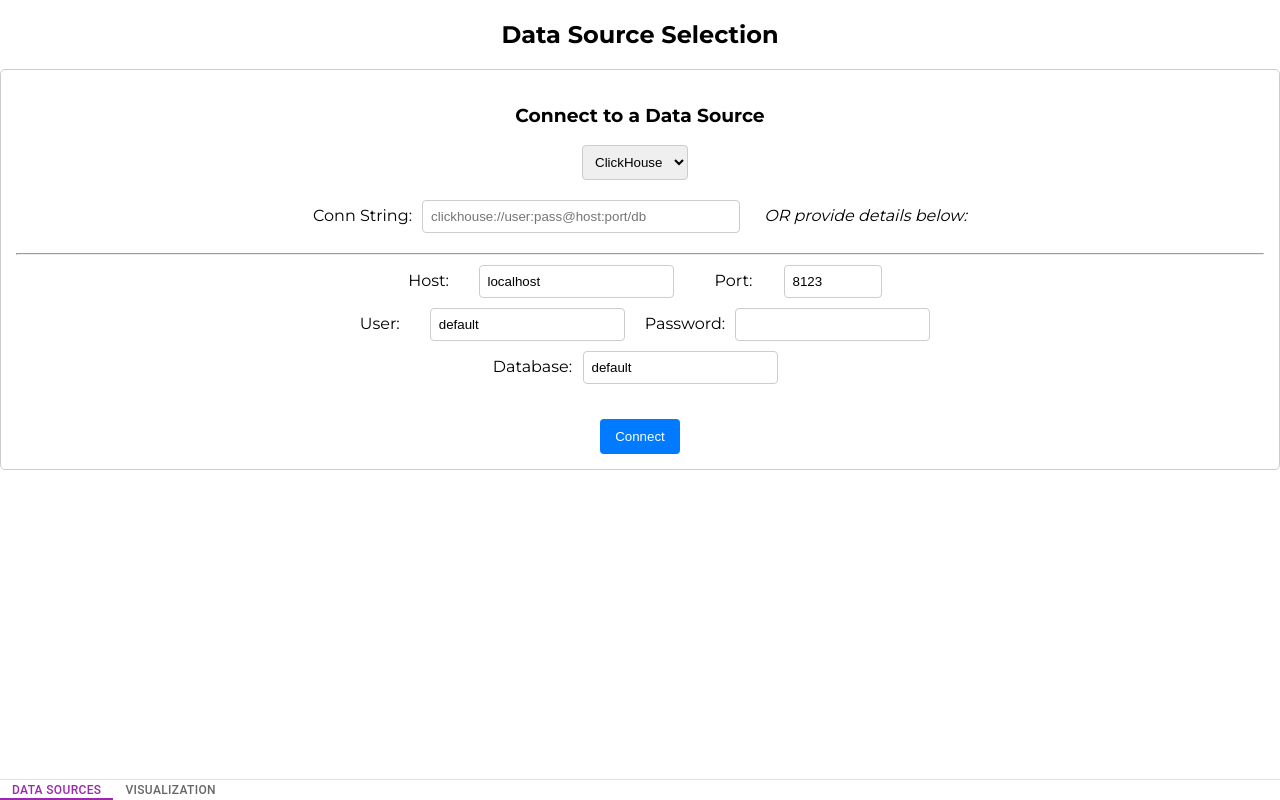
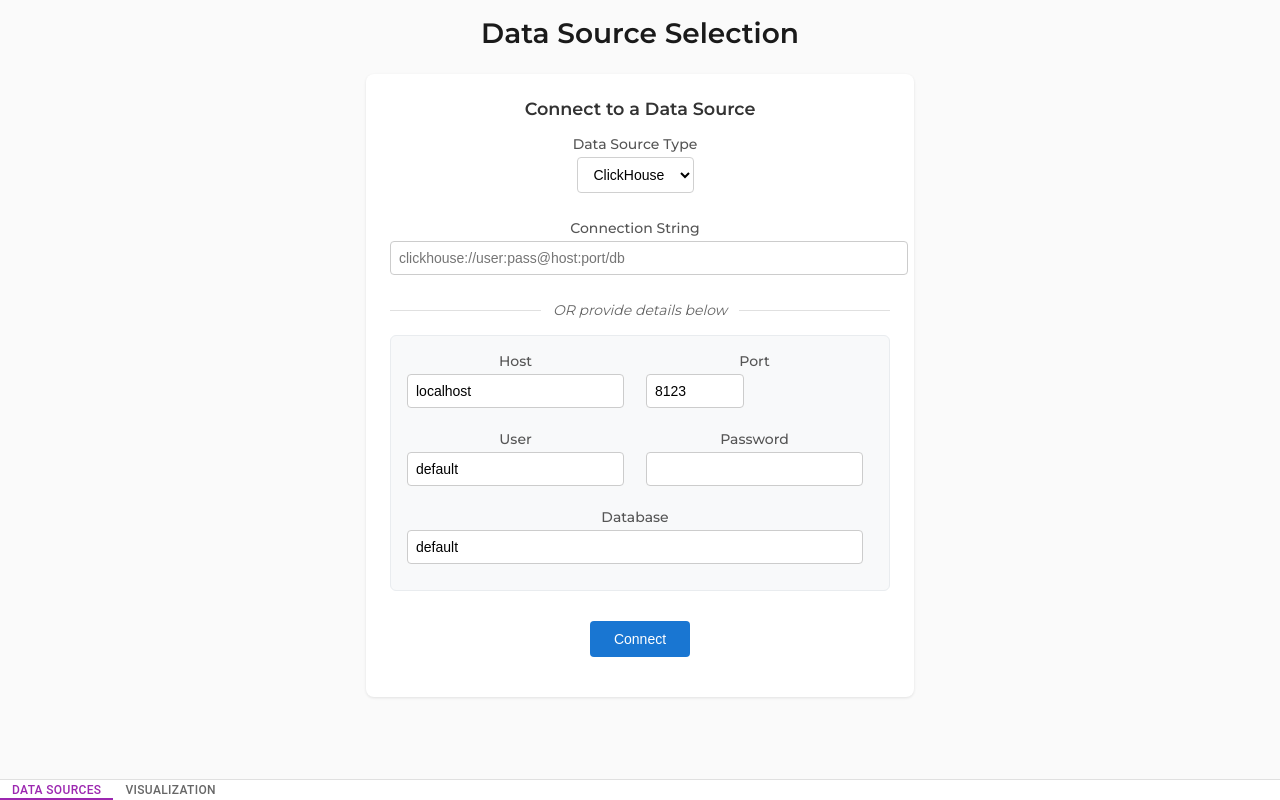
Before and after one commit to henrywiechert/datafeta, a React (Create React App) app in the folder frontend/: page / in a window 1280 px wide. Built offline with nearby package versions, Linux system fonts and the light colour scheme.

Commit message:
Redesign data source page with modern, professional layout
Co-authored-by: henrywiechert <9021671+henrywiechert@users.noreply.github.com>

```diff
--- /dev/null
+++ b/frontend/src/pages/DataSourceSelectionPage.module.css
@@ -0,0 +1,230 @@
+.container {
+  display: flex;
+  flex-direction: column;
+  align-items: center;
+  padding: 16px;
+  min-height: 100vh;
+  background-color: #fafafa;
+}
+
+.pageTitle {
+  font-size: 1.75rem;
+  font-weight: 600;
+  color: #1a1a1a;
+  margin: 0 0 24px 0;
+  text-align: center;
+}
+
+.card {
+  background: #ffffff;
+  border-radius: 8px;
+  box-shadow: 0 1px 3px rgba(0, 0, 0, 0.1);
+  padding: 24px;
+  width: 100%;
+  max-width: 500px;
+  margin-bottom: 16px;
+}
+
+.sectionTitle {
+  font-size: 1.1rem;
+  font-weight: 600;
+  color: #333;
+  margin: 0 0 16px 0;
+}
+
+.formGroup {
+  margin-bottom: 16px;
+}
+
+.formRow {
+  display: flex;
+  gap: 12px;
+  margin-bottom: 12px;
+  align-items: center;
+}
+
+.formField {
+  display: flex;
+  flex-direction: column;
+  flex: 1;
+}
+
+.label {
+  font-size: 0.875rem;
+  font-weight: 500;
+  color: #555;
+  margin-bottom: 4px;
+  display: block;
+}
+
+.input,
+.select {
+  padding: 8px 12px;
+  border: 1px solid #d0d0d0;
+  border-radius: 4px;
+  font-size: 0.875rem;
+  background: #ffffff;
+  transition: border-color 0.2s, box-shadow 0.2s;
+}
+
+.input:focus,
+.select:focus {
+  outline: none;
+  border-color: #1976d2;
+  box-shadow: 0 0 0 2px rgba(25, 118, 210, 0.1);
+}
+
+.input:disabled,
+.select:disabled {
+  background-color: #f5f5f5;
+  color: #999;
+  cursor: not-allowed;
+}
+
+.inputWide {
+  width: 100%;
+}
+
+.inputSmall {
+  width: 80px;
+}
+
+.connectionStringSection {
+  margin-bottom: 16px;
+}
+
+.orDivider {
+  display: flex;
+  align-items: center;
+  margin: 16px 0;
+  color: #666;
+  font-size: 0.875rem;
+  font-style: italic;
+}
+
+.orDivider::before,
+.orDivider::after {
+  content: '';
+  flex: 1;
+  height: 1px;
+  background: #e0e0e0;
+}
+
+.orDivider::before {
+  margin-right: 12px;
+}
+
+.orDivider::after {
+  margin-left: 12px;
+}
+
+.fieldsSection {
+  padding: 16px;
+  background: #f8f9fa;
+  border-radius: 6px;
+  border: 1px solid #e9ecef;
+}
+
+.buttonContainer {
+  margin-top: 20px;
+  text-align: center;
+}
+
+.button {
+  background: #1976d2;
+  color: white;
+  border: none;
+  border-radius: 4px;
+  padding: 10px 24px;
+  font-size: 0.875rem;
+  font-weight: 500;
+  cursor: pointer;
+  transition: background-color 0.2s, transform 0.1s;
+  min-width: 100px;
+}
+
+.button:hover:not(:disabled) {
+  background: #1565c0;
+  transform: translateY(-1px);
+}
+
+.button:disabled {
+  background: #ccc;
+  cursor: not-allowed;
+  transform: none;
+}
+
+.disconnectButton {
+  background: #d32f2f;
+}
+
+.disconnectButton:hover:not(:disabled) {
+  background: #c62828;
+}
+
+.messageContainer {
+  margin-top: 16px;
+  text-align: center;
+}
+
+.errorMessage {
+  color: #d32f2f;
+  font-size: 0.875rem;
+  margin: 8px 0;
+}
+
+.successMessage {
+  color: #2e7d32;
+  font-size: 0.875rem;
+  margin: 8px 0;
+}
+
+.loadingText {
+  color: #666;
+  font-size: 0.875rem;
+  margin: 8px 0;
+}
+
+.fileUpload {
+  margin-top: 8px;
+}
+
+.fileUpload input[type="file"] {
+  margin-bottom: 8px;
+}
+
+.selectedFile {
+  font-size: 0.8rem;
+  color: #666;
+  margin-top: 4px;
+}
+
+/* Responsive design for smaller screens */
+@media (max-width: 600px) {
+  .container {
+    padding: 12px;
+  }
+
+  .card {
+    padding: 16px;
+    max-width: none;
+  }
+
+  .pageTitle {
+    font-size: 1.5rem;
+    margin-bottom: 16px;
+  }
+
+  .formRow {
+    flex-direction: column;
+    gap: 8px;
+  }
+
+  .formRow .formField {
+    width: 100%;
+  }
+
+  .inputSmall {
+    width: 100%;
+  }
+}
--- a/frontend/src/pages/DataSourceSelectionPage.tsx
+++ b/frontend/src/pages/DataSourceSelectionPage.tsx
@@ -1,8 +1,8 @@
 import React, { useState, useEffect, ChangeEvent } from 'react';
 import { ConnectionDetails } from '../types';
 import { useConnection } from '../contexts/ConnectionContext';
-import '../App.css';
 import { Link } from 'react-router-dom';
+import styles from './DataSourceSelectionPage.module.css';
 
 function DataSourceSelectionPage() {
   const { isConnected, isLoading, error, message, connect, disconnect, connectionDetails } = useConnection();
@@ -83,64 +83,149 @@ function DataSourceSelectionPage() {
   };
 
   return (
-    <div>
-      <h2>Data Source Selection</h2>
+    <div className={styles.container}>
+      <h2 className={styles.pageTitle}>Data Source Selection</h2>
 
-      <div className="connection-area">
-        <h3>Connect to a Data Source</h3>
-        <select value={connectionType} onChange={(e) => setConnectionType(e.target.value as 'csv' | 'clickhouse')} disabled={isConnected || isLoading}>
+      <div className={styles.card}>
+        <h3 className={styles.sectionTitle}>Connect to a Data Source</h3>
+
+        <div className={styles.formGroup}>
+          <label className={styles.label}>Data Source Type</label>
+          <select
+            className={styles.select}
+            value={connectionType}
+            onChange={(e) => setConnectionType(e.target.value as 'csv' | 'clickhouse')}
+            disabled={isConnected || isLoading}
+          >
             <option value="csv">CSV File</option>
             <option value="clickhouse">ClickHouse</option>
           </select>
+        </div>
 
         {connectionType === 'csv' && (
-          <div style={{marginTop: '10px'}}>
-            <label>CSV File:</label>
-            <input type="file" accept=".csv" onChange={handleFileChange} disabled={isConnected || isLoading} />
-            {filePath && <span style={{ marginLeft: '10px' }}>Selected: {filePath}</span>}
+          <div className={styles.formGroup}>
+            <div className={styles.fileUpload}>
+              <label className={styles.label}>CSV File</label>
+              <input
+                type="file"
+                accept=".csv"
+                onChange={handleFileChange}
+                disabled={isConnected || isLoading}
+                className={styles.input}
+              />
+              {filePath && <div className={styles.selectedFile}>Selected: {filePath}</div>}
+            </div>
           </div>
         )}
 
         {connectionType === 'clickhouse' && (
-          <div style={{marginTop: '10px'}}>
-            <div>
-                <label>Conn String:</label>
-                <input style={{width: '300px'}} type="text" value={connString} onChange={(e) => setConnString(e.target.value)} placeholder="clickhouse://user:pass@host:port/db" disabled={isConnected || isLoading} />
-                <em style={{marginLeft: '10px'}}> OR provide details below:</em>
-            </div>
-            <hr style={{margin: '10px 0'}}/>
-            <div>
-                <label>Host:</label>
-                <input type="text" value={host} onChange={(e) => setHost(e.target.value)} disabled={isConnected || isLoading || !!connString} />
-                <label style={{marginLeft: '10px'}}>Port:</label>
-                <input type="number" style={{width: '80px'}} value={port} onChange={(e) => setPort(e.target.value)} disabled={isConnected || isLoading || !!connString} />
-            </div>
-            <div>
-                <label>User:</label>
-                <input type="text" value={user} onChange={(e) => setUser(e.target.value)} disabled={isConnected || isLoading || !!connString} />
-                <label style={{marginLeft: '10px'}}>Password:</label>
-                <input type="password" value={password} onChange={(e) => setPassword(e.target.value)} disabled={isConnected || isLoading || !!connString} />
-            </div>
-             <div>
-                <label>Database:</label>
-                <input type="text" value={dbName} onChange={(e) => setDbName(e.target.value)} disabled={isConnected || isLoading || !!connString} />
+          <>
+            <div className={styles.connectionStringSection}>
+              <div className={styles.formField}>
+                <label className={styles.label}>Connection String</label>
+                <input
+                  className={`${styles.input} ${styles.inputWide}`}
+                  type="text"
+                  value={connString}
+                  onChange={(e) => setConnString(e.target.value)}
+                  placeholder="clickhouse://user:pass@host:port/db"
+                  disabled={isConnected || isLoading}
+                />
               </div>
             </div>
+
+            <div className={styles.orDivider}>OR provide details below</div>
+
+            <div className={styles.fieldsSection}>
+              <div className={styles.formRow}>
+                <div className={styles.formField}>
+                  <label className={styles.label}>Host</label>
+                  <input
+                    className={styles.input}
+                    type="text"
+                    value={host}
+                    onChange={(e) => setHost(e.target.value)}
+                    disabled={isConnected || isLoading || !!connString}
+                  />
+                </div>
+                <div className={styles.formField}>
+                  <label className={styles.label}>Port</label>
+                  <input
+                    className={`${styles.input} ${styles.inputSmall}`}
+                    type="number"
+                    value={port}
+                    onChange={(e) => setPort(e.target.value)}
+                    disabled={isConnected || isLoading || !!connString}
+                  />
+                </div>
+              </div>
+
+              <div className={styles.formRow}>
+                <div className={styles.formField}>
+                  <label className={styles.label}>User</label>
+                  <input
+                    className={styles.input}
+                    type="text"
+                    value={user}
+                    onChange={(e) => setUser(e.target.value)}
+                    disabled={isConnected || isLoading || !!connString}
+                  />
+                </div>
+                <div className={styles.formField}>
+                  <label className={styles.label}>Password</label>
+                  <input
+                    className={styles.input}
+                    type="password"
+                    value={password}
+                    onChange={(e) => setPassword(e.target.value)}
+                    disabled={isConnected || isLoading || !!connString}
+                  />
+                </div>
+              </div>
+
+              <div className={styles.formField}>
+                <label className={styles.label}>Database</label>
+                <input
+                  className={styles.input}
+                  type="text"
+                  value={dbName}
+                  onChange={(e) => setDbName(e.target.value)}
+                  disabled={isConnected || isLoading || !!connString}
+                />
+              </div>
+            </div>
+          </>
         )}
 
-        <div style={{marginTop: '15px'}}>
+        <div className={styles.buttonContainer}>
           {!isConnected ? (
-            <button onClick={handleConnect} disabled={isLoading}>Connect</button>
+            <button
+              className={styles.button}
+              onClick={handleConnect}
+              disabled={isLoading}
+            >
+              Connect
+            </button>
           ) : (
-            <button onClick={handleDisconnect} disabled={isLoading}>Disconnect</button>
+            <button
+              className={`${styles.button} ${styles.disconnectButton}`}
+              onClick={handleDisconnect}
+              disabled={isLoading}
+            >
+              Disconnect
+            </button>
           )}
         </div>
 
-        {isLoading && <p>Loading...</p>}
-        {error && <p style={{ color: 'red' }}>Error: {error}</p>}
-        {message && <p style={{ color: 'green' }}>
+        <div className={styles.messageContainer}>
+          {isLoading && <div className={styles.loadingText}>Connecting...</div>}
+          {error && <div className={styles.errorMessage}>Error: {error}</div>}
+          {message && (
+            <div className={styles.successMessage}>
               {message} {isConnected ? <Link to="/visualize">Go to Visualization</Link> : null}
-        </p>}
+            </div>
+          )}
+        </div>
       </div>
     </div>
   );
```
Lines whose indentation alone changed are shown as unchanged.
